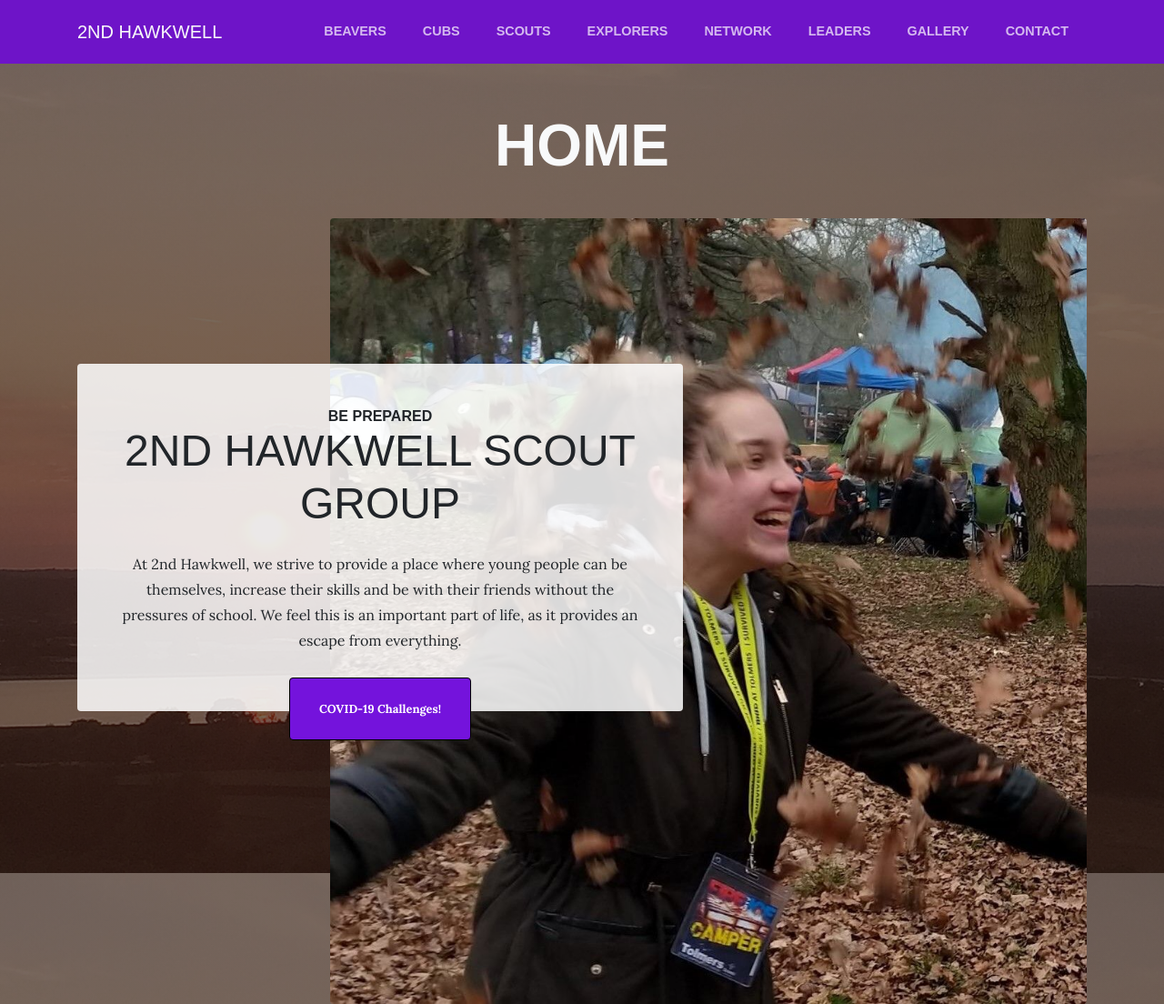
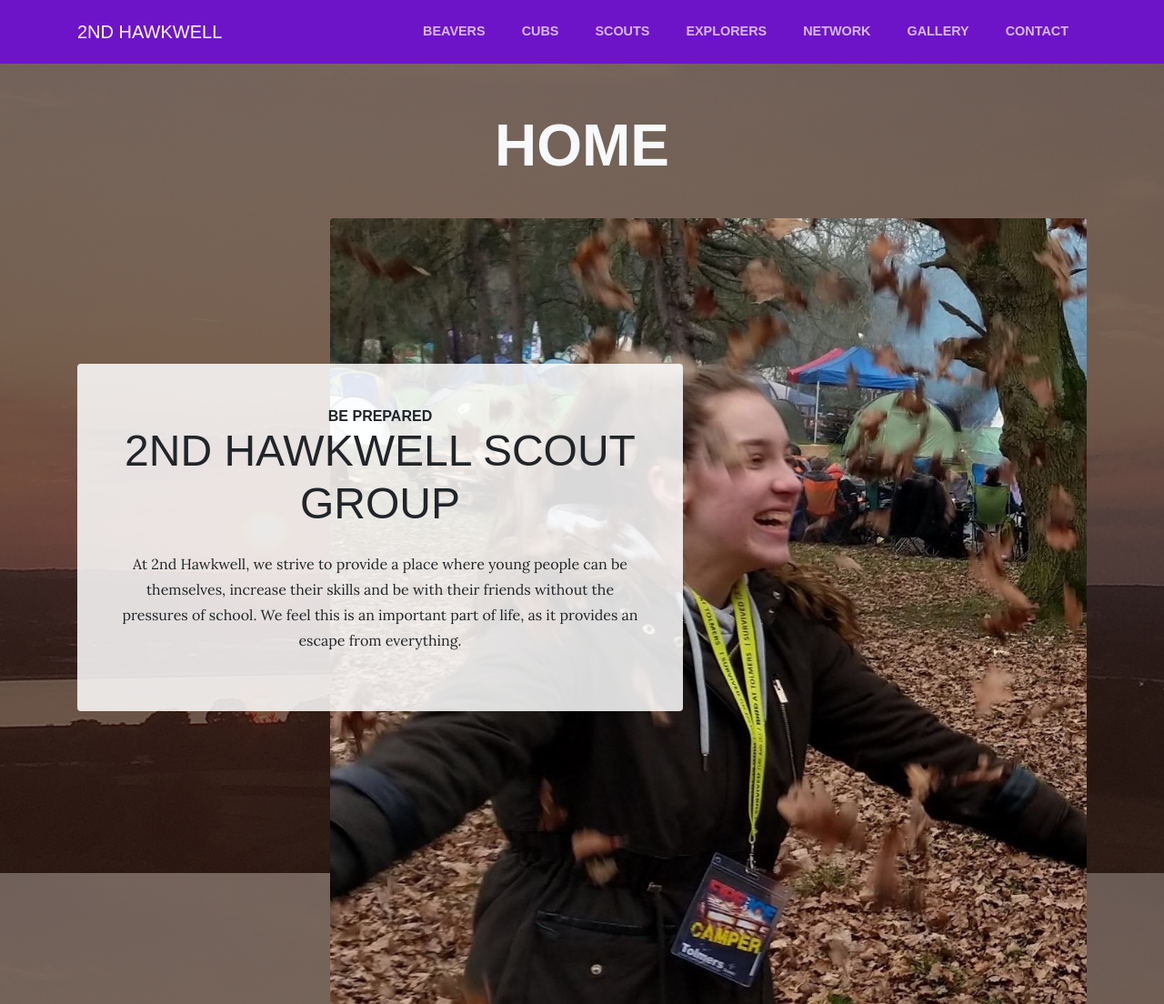
Before and after one commit to James5516/2ndhawkwellscouts, a website: page index.html in a window 1280 px wide. Shown: the top 1104 px of the page at 91% size. Drawn offline with Linux system fonts and the light colour scheme; a web font is replaced by a local one.

Commit message:
leader removal for rehaul

```diff
--- a/index.html
+++ b/index.html
@@ -56,9 +56,9 @@
 		  <li class="nav-item mx-0 mx-lg-1">
             <a class="nav-link py-3 px-0 px-lg-3 rounded js-scroll-trigger" href="network.html">Network</a>
           </li>
-		  <li class="nav-item mx-0 mx-lg-1">
+		  <!--<li class="nav-item mx-0 mx-lg-1">
             <a class="nav-link py-3 px-0 px-lg-3 rounded js-scroll-trigger" href="leaders.html">Leaders</a>
-          </li>
+          </li>-->
 		  <li class="nav-item mx-0 mx-lg-1">
             <a class="nav-link py-3 px-0 px-lg-3 rounded js-scroll-trigger" href="gallery.html">Gallery</a>
           </li>
@@ -93,7 +93,7 @@
 	 school. We feel this is an important part of life, as it provides an escape from everything.
           </p>
           <div class="intro-button mx-auto">
-            <a class="btn btn-primary btn-xl" href="challenges.html">COVID-19 Challenges!</a>
+            <!--<a class="btn btn-primary btn-xl" href="challenges.html">COVID-19 Challenges!</a> -->
           </div>
         </div>
       </div>
```
Also changed, not shown: beavers.html (+2 -2 lines), contact.html (+2 -2 lines), cubs.html (+2 -2 lines), explorers.html (+2 -2 lines), gallery.html (+2 -2 lines), leaders.html (+2 -2 lines), scouts.html (+2 -2 lines).
